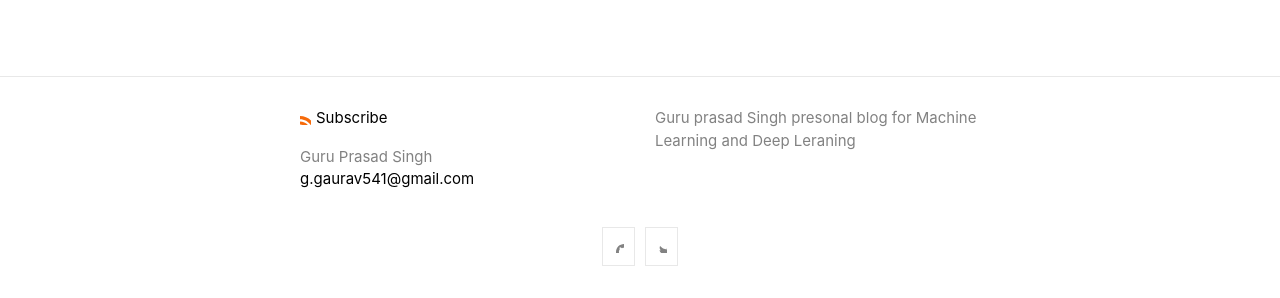
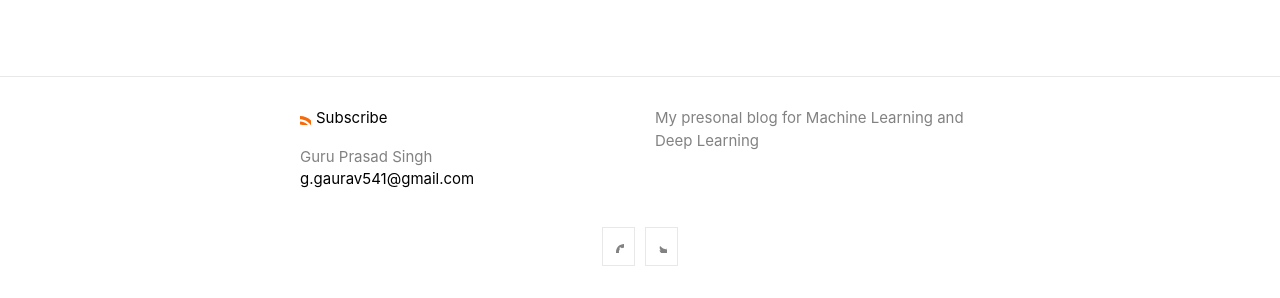
Before and after one commit to gurugaurav/gurugaurav.github.io, a Jekyll site: the page built from index.md, in a window 1280 px wide. Shown: the part 599-897 px from the top of the page. Built offline with Jekyll 4.4.1, drawn with Linux system fonts in a browser that asks for light colours.

Commit message:
new post

```diff
--- a/_config.yml
+++ b/_config.yml
@@ -3,7 +3,7 @@ author:
   name: Guru Prasad Singh
   email: g.gaurav541@gmail.com
 description: > # this means to ignore newlines until "show_excerpts:"
-  Guru prasad Singh presonal blog for Machine Learning and Deep Leraning
+ My presonal blog for Machine Learning and Deep Learning
 
 show_excerpts: false # set to true to show excerpts on the homepage
 
```
Also changed, not shown: 9 other files.
